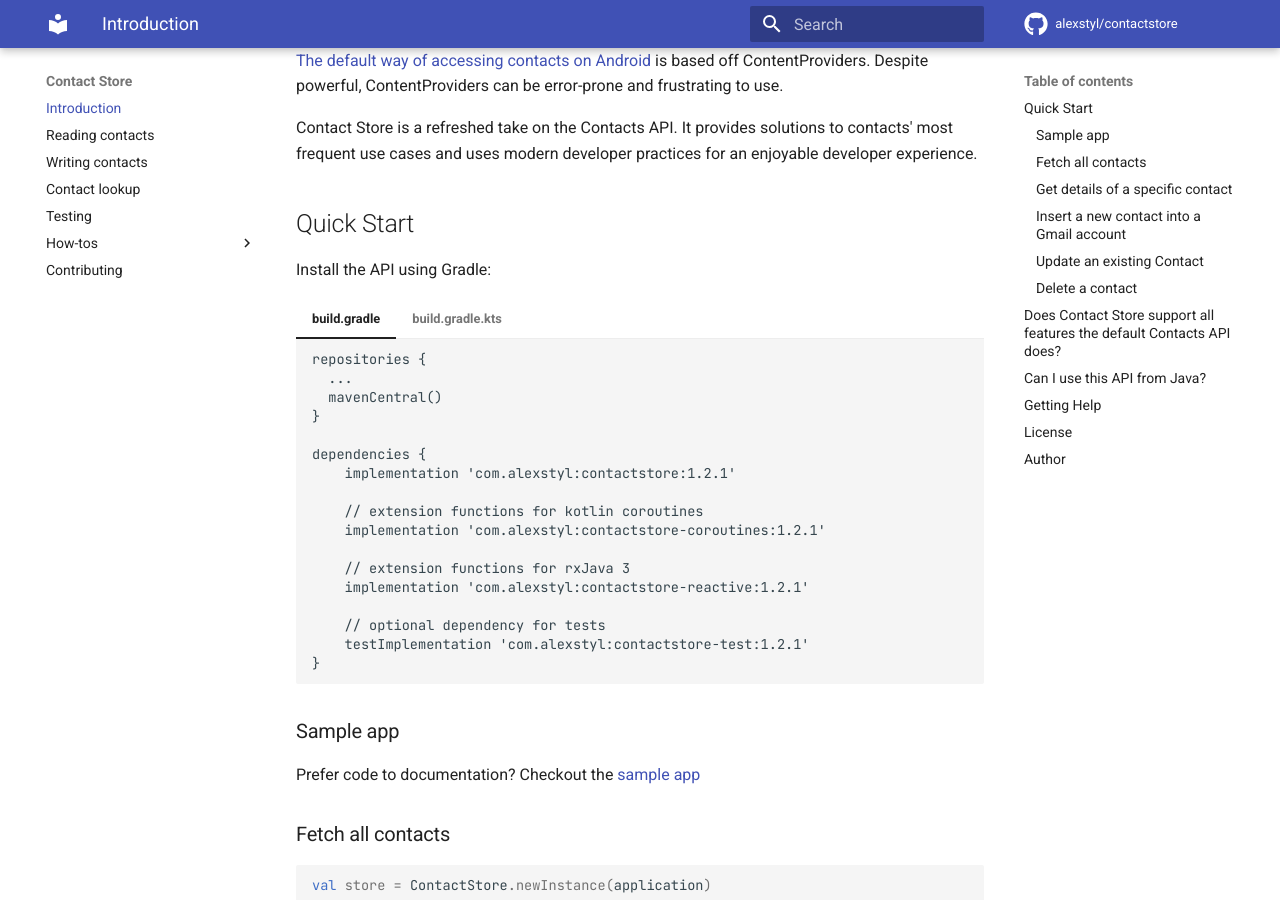
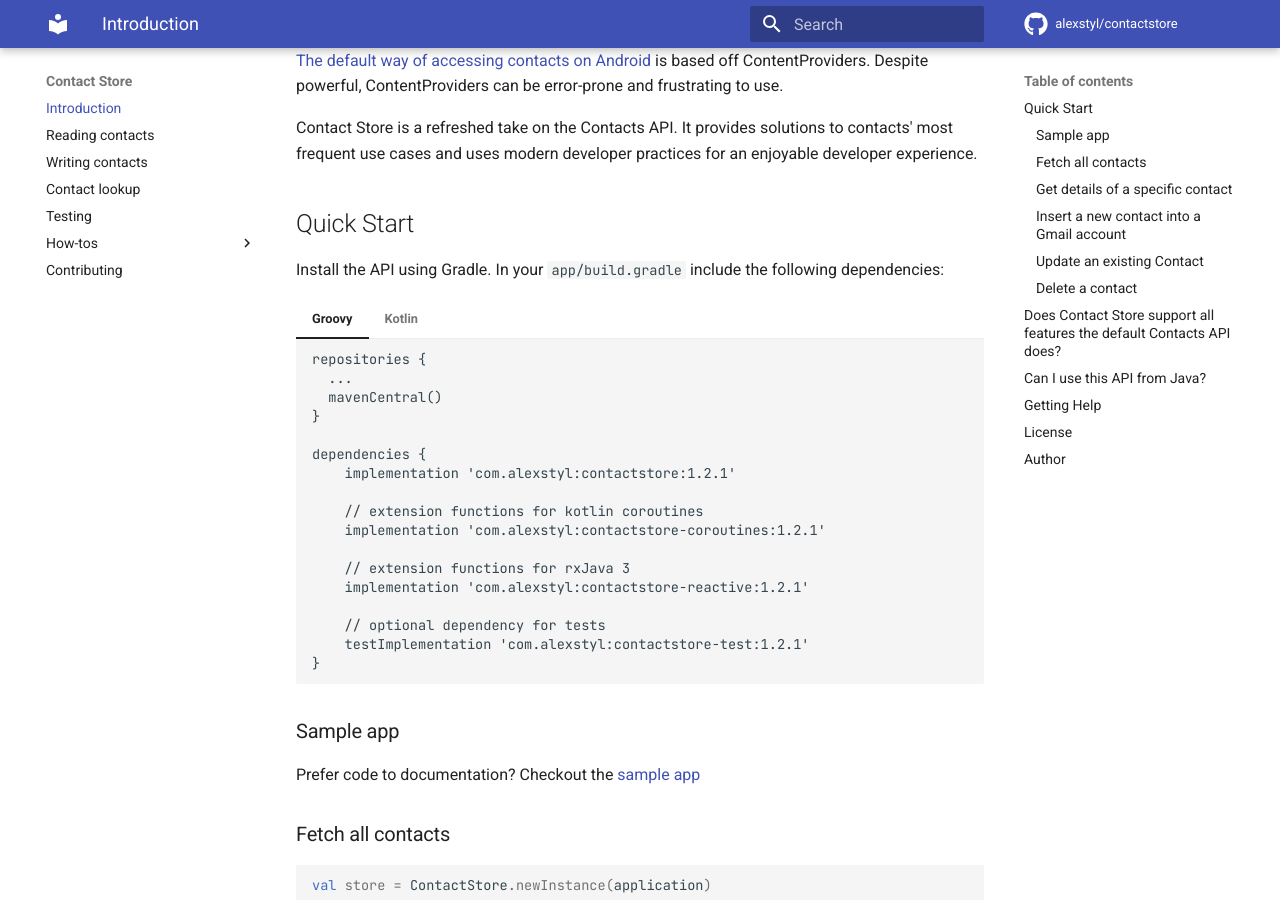
Before and after one commit to alexstyl/contactstore, an MkDocs documentation site: the page built from docs/index.md, in a window 1280 px wide and 900 px high, scrolled down 541 px. Built offline with MkDocs 1.6.1 and Material for MkDocs 9.7.7, drawn with Linux system fonts in a browser that asks for light colours; comment, search, counter and statistics services are not loaded.

Commit message:
Update index.md

````diff
--- a/docs/index.md
+++ b/docs/index.md
@@ -12,9 +12,9 @@
 
 ## Quick Start
 
-Install the API using Gradle:
+Install the API using Gradle. In your `app/build.gradle` include the following dependencies:
 
-=== "build.gradle"
+=== "Groovy"
 
     ```gradle
     repositories {
@@ -36,7 +36,7 @@
     }
     ```
 
-=== "build.gradle.kts"
+=== "Kotlin"
 
     ```kotlin
     repositories {
````
